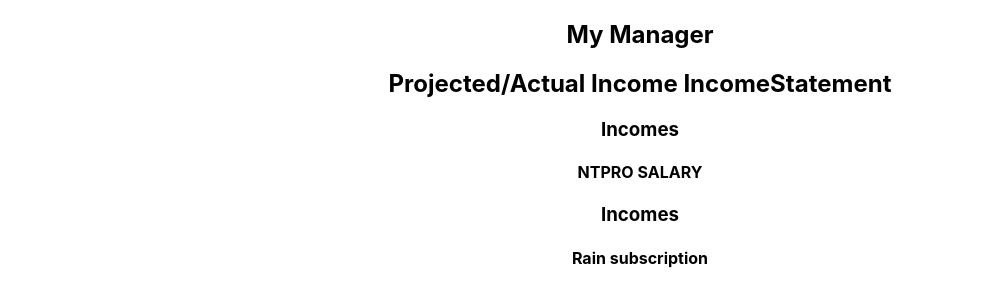
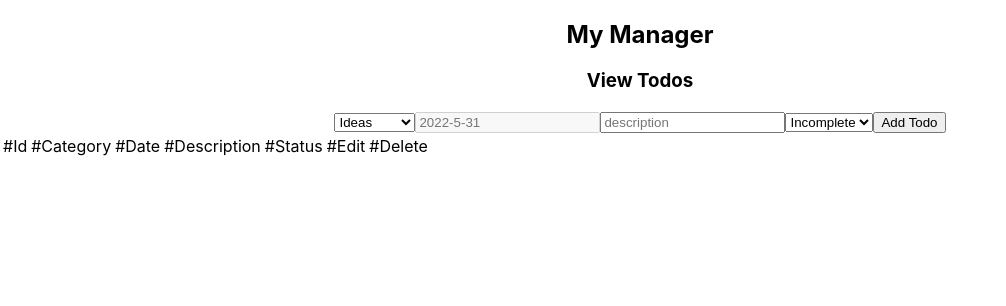
Before and after one commit to Sithembiso1370/Life_Manager, a React (Create React App) app: page / in a window 1280 px wide. Shown: the top 306 px of the page, without its empty margins (0-1006 px from the left). Built offline with nearby package versions, Linux system fonts and the light colour scheme.

Commit message:
Fixed Create if crud now working add all fields

```diff
--- a/src/App.js
+++ b/src/App.js
@@ -6,7 +6,7 @@ function App() {
   return (
     <div className="App">
       <h2>My Manager</h2>
-      <IncomeStatement/>
+      <Todos/>
     </div>
   );
 }
--- a/src/Pages/Todos.js
+++ b/src/Pages/Todos.js
@@ -1,46 +1,99 @@
 import React,{useState} from 'react'
 
-function push2arra(myold_arr,mynew_arr){
 
-    const new_array = myold_arr.push(mynew_arr);
-    return new_array;
-}
 
 function Todos() {
     // const todoz = [{id: 1,category: "Todoz",date:"name1", description: "Create a todo list"}];
-    const [todoz, setTodoz] = useState([{id: 1,category: "Todoz",date:"name1", description: "Create a todo list"}]);
-    const [newtodoz, setnewtodoz] = useState("");
-    const rows = '';
+    const [todoz, setTodoz] = useState([]);
+    // {id: 1,category: "Todoz",date:"name1", description: "Create a todo list"}
     const today = new Date();
 
-    const addtodo = ()=> {
-        todoz.push({id: todoz.length++,category: newtodoz.category, date:newtodoz.date, description: newtodoz.description});
-        console.log(todoz);
+
+    const [myid, setMyId] = useState(0);
+    const [mycategory, setMyCategory] = useState("");
+    const todasdate = today.getFullYear()+'-'+(today.getMonth()+1)+'-'+today.getDate()
+    const [mydate, setMyDate] = useState(todasdate);
+    const [mydescription, setMyDescription] = useState("");
+    const [mystatus, setMystatus] = useState("");
+
+
+
+
+
+    const log2console = (event)=> {
+
+    }
+
+    const addcategory = (event)=>{
+        setMyCategory(event.target.value);
+        // console.log("Category Added ",mycategory);
+    }
+
+    const adddescription = (event)=>{
+        setMyDescription(event.target.value);
+        // console.log("Description Added ",mydescription);
+    }
+
+    const addMystatus = (event)=>{
+        setMystatus(event.target.value);
+        console.log(event.target.value);
+    }
+
+    const addid = ()=>{
+        if (todoz.length === 0) {
+            setMyId(0);
+        }
+        else{
+            setMyId(todoz.length);
+            // console.log("Id Added ",todoz.length);
+        }
+
+    }
+
+
+    const addTodoz = () =>{
+        addid()
+
+        todoz.push({id:myid, category: mycategory,date: mydate, description: mydescription, mystatus: mystatus });
+        // console.log(" Added todo : ",{id:myid, category: mycategory,date: mydate, description: mydescription })
     }
 
 
 
 
+
   return (
-    <div>
+    <div className='todo_crud_component'>
         <div className='todo_head'>
-            <h3>View Todos</h3>
-            <div>
-
-                <input type="text" placeholder="category" onChange={(event)=>(setnewtodoz([{category: event.target.value}]))}/>
-                <input disabled="true" type="text" placeholder={today.getFullYear()+'-'+(today.getMonth()+1)+'-'+today.getDate()} onChange={(event)=>(setnewtodoz([{date: today.getFullYear()+'-'+(today.getMonth()+1)+'-'+today.getDate()}]))}/>
-                <input type="text" placeholder="description" onChange={(event)=>(setnewtodoz([{description: event.target.value}]))}/>
-                <button onClick={addtodo}>Add Todo</button>
-                {/* onClick={setTodoz( todoz =>[...todoz,newtodoz])} */}
+            <h3 className='todo_label'>View Todos</h3>
+            <div className='inputs_holder'>
+                {/* id */}
+                <select name="category" onChange={addcategory} >
+                    <option value="Ideas">Ideas</option>
+                    <option value="Todos">Todos</option>
+                    <option value="Doing">Doing</option>
+                    <option value="Done">Done</option>
+                    <option value="Incomes">Incomes</option>
+                    <option value="Expenses">Expenses</option>
+                    <option value="Plans">Plans</option>
+                </select>
+                <input disabled={true }type="text" placeholder={today.getFullYear()+'-'+(today.getMonth()+1)+'-'+today.getDate()}/>
+                <input type="text" placeholder="description" onKeyUp={adddescription}/>
+                <select name="status" onChange={addMystatus} >
+                    <option value="InComplete">Incomplete</option>
+                    <option value="Complete">Complete</option>
+                </select>
+                <button onClick={addTodoz}>Add Todo</button>
             </div>
         </div>
-        <table>
+        <table className='mytable'>
             <thead>
                 <tr>
                     <td>#Id</td>
                     <td>#Category</td>
                     <td>#Date</td>
                     <td>#Description</td>
+                    <td>#Status</td>
                     <td>#Edit</td>
                     <td>#Delete</td>
                 </tr>
@@ -55,6 +108,7 @@ function Todos() {
                     <td>{todo.category}</td>
                     <td>{todo.date}</td>
                     <td>{todo.description}</td>
+                    <td>{todo.mystatus}</td>
                     <td><button>Edit</button></td>
                     <td><button>Delete</button></td>
                 </tr>
```
